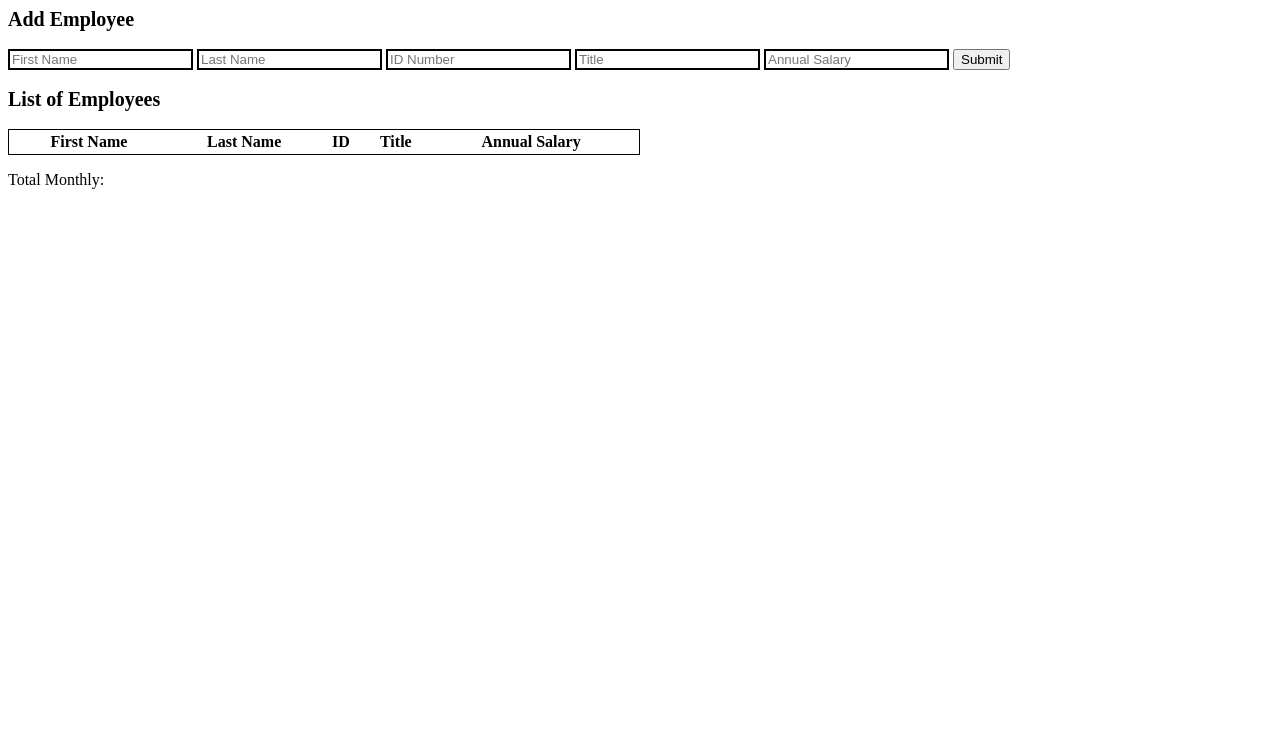
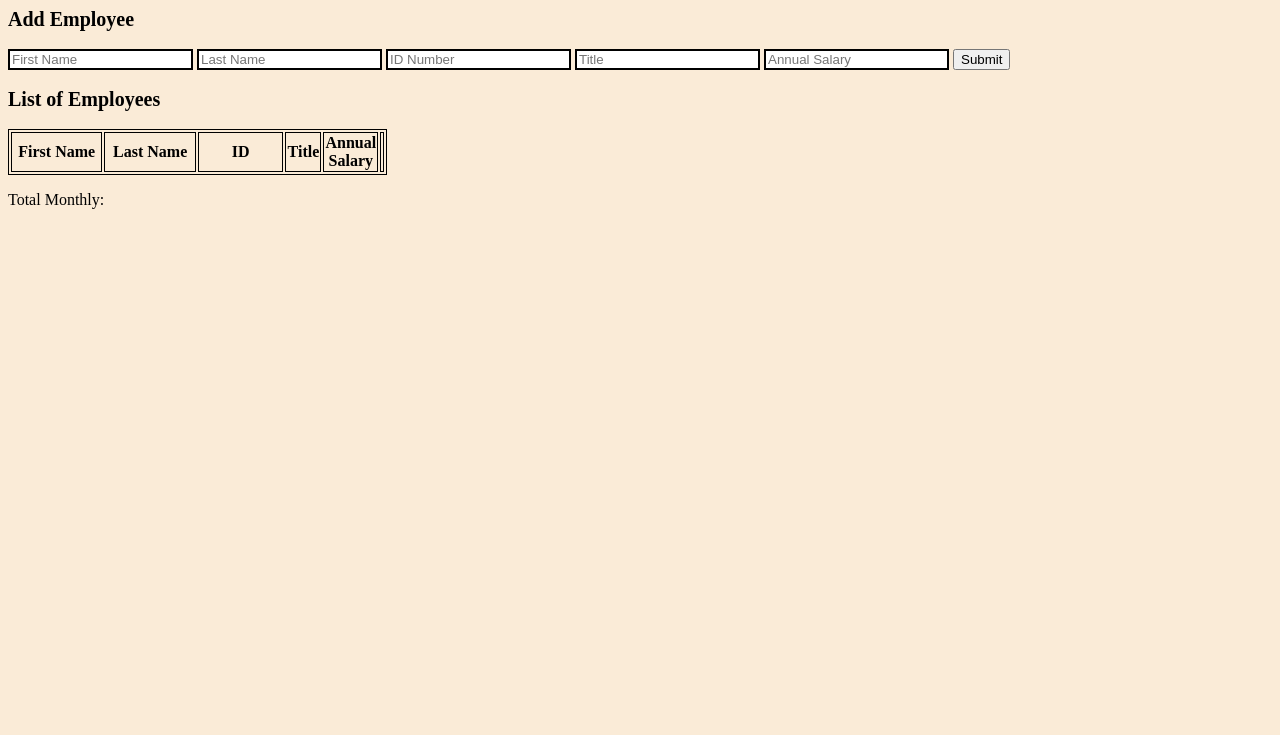
Before and after one commit to alldayabdi/weekendjquerysalarycalculator, a plain HTML site: page index.html in a window 1280 px wide. Shown: the part 65-800 px from the top of the page. Drawn offline with Linux system fonts and the light colour scheme.

Commit message:
Added styling and corrected delete function

```diff
--- a/scripts/client.js
+++ b/scripts/client.js
@@ -26,7 +26,7 @@ function createEmployeeInfo() {
     console.log('employee list:', employeeList);
     $('.employeeInput').val('');
     //compute monthly salary and add to total monthly salary
-    let monthlySalaryEmployee = Math.round(employeeToAdd.salary);
+    let monthlySalaryEmployee = Math.round(employeeToAdd.salary/12);
     console.log('monthly salary:', monthlySalaryEmployee);
     totalMonthlySalary += monthlySalaryEmployee;
     $('#monthlyNumber').text(totalMonthlySalary);
--- a/style.css
+++ b/style.css
@@ -1,3 +1,7 @@
+body {
+    background-color: #FAEBD7;
+}
+
 header {
     background-color: 	#505050
   }
@@ -18,7 +22,7 @@ header {
     font-size: 20px;
   }
 
-  table {
+  table,  td, th {
     border: 1px solid black;
-    width: 50%;
+    width: 30%;
   }
```
Also changed, not shown: index.html (line endings or trailing spaces).
